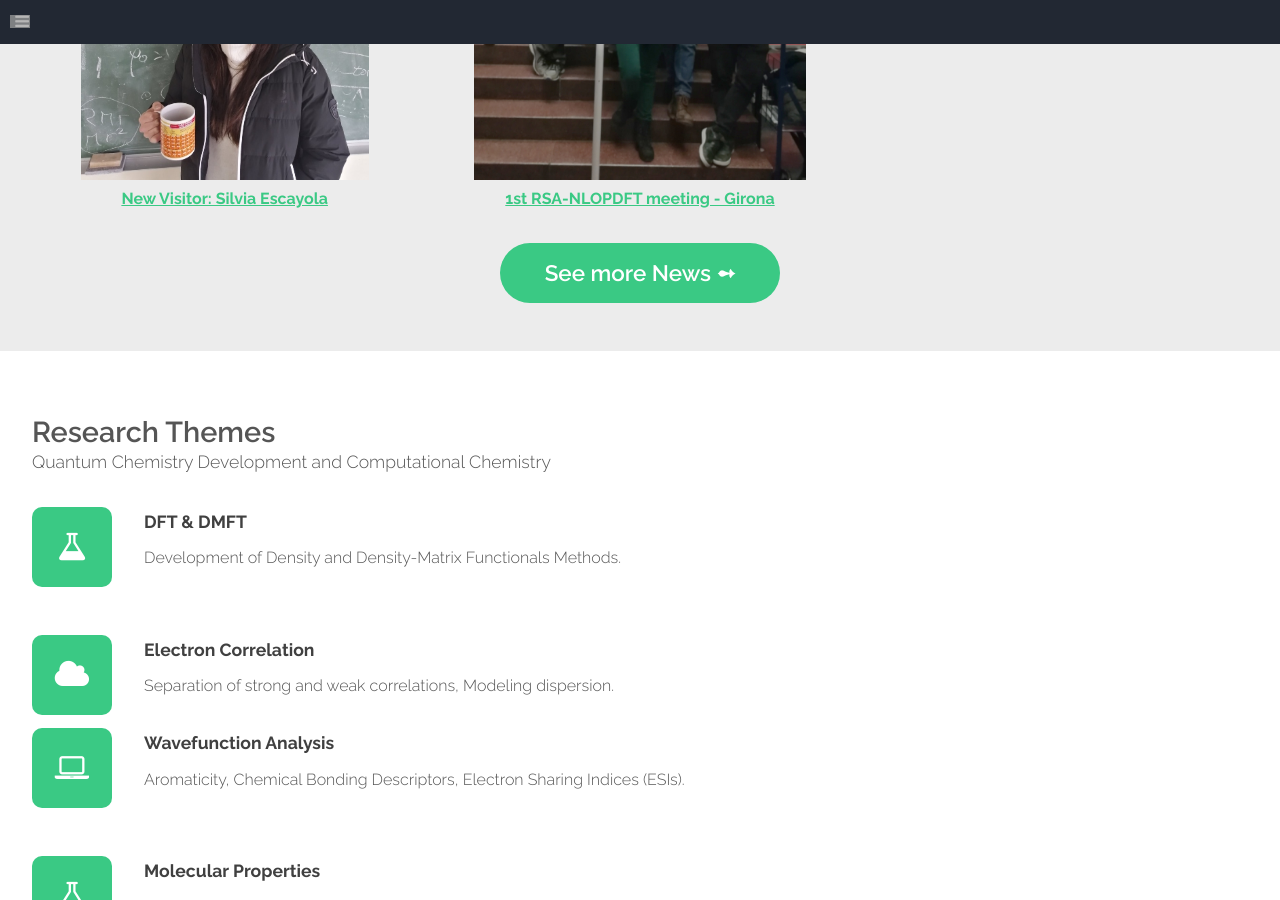
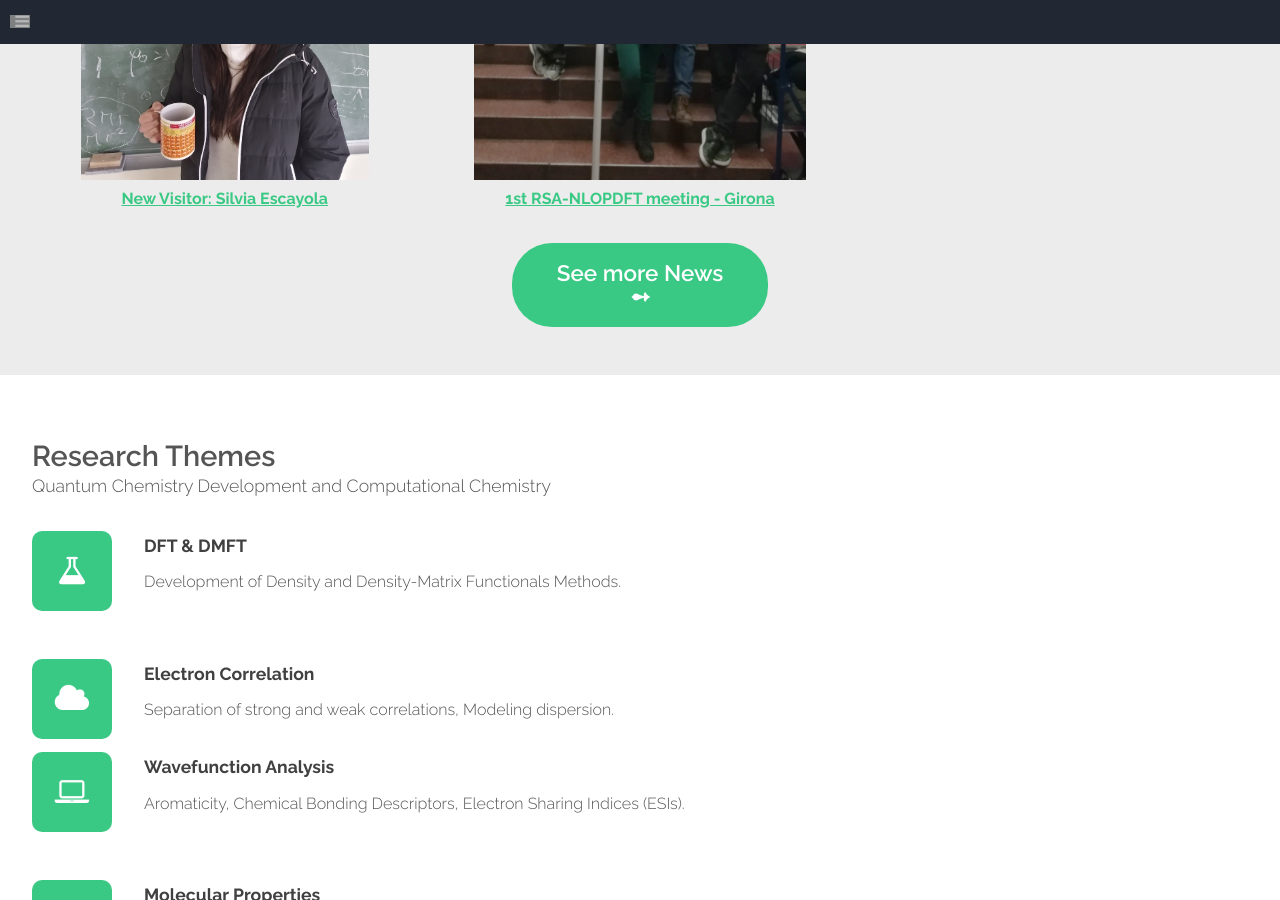
Before and after one commit to old-jekyll-templates/Horizons-Jekyll-Theme, a Jekyll site: the page built from index.html, in a window 1280 px wide and 900 px high, scrolled down 591 px. Built offline with Jekyll 4.4.1, drawn with Linux system fonts in a browser that asks for light colours; comment, search, counter and statistics services are not loaded; grey boxes are pictures that could not be loaded.

Commit message:
Update landing.html

```diff
--- a/_layouts/landing.html
+++ b/_layouts/landing.html
@@ -61,7 +61,7 @@ layout: default
 						</section>
 
 					</div>
-                                             <a href="{{ site.baseurl }}/blog" class="button alt">See more News &#10171;</a>
+                                             <a href="{{ site.baseurl }}/blog" class="button alt">See more News<div style="font-size:x-large">&#10171;</div></a>
 				</section>
 			</div>
 
```
